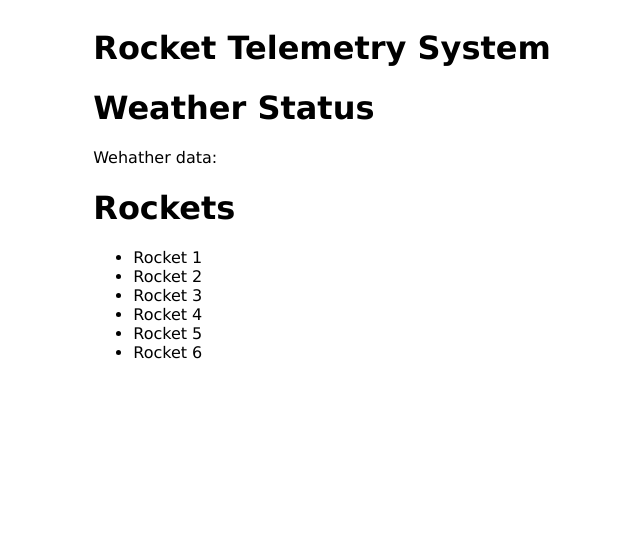
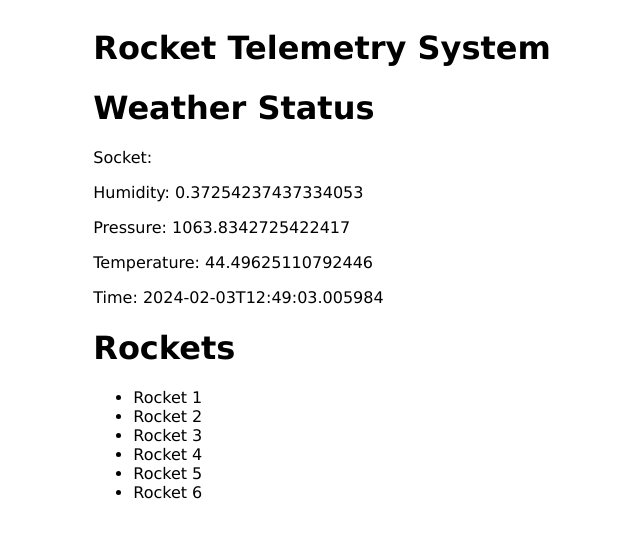
Before and after one commit to shtanriverdi/rocket-telemetry-system, a React (Vite) app in the folder frontend/rocket-telemetry-system-frontend/: page / in a window 1280 px wide. Shown: the top 538 px of the page, without its empty margins (318-958 px from the left). Built offline with nearby package versions, Linux system fonts and the light colour scheme; no server answers.

Commit message:
Weather socket is working

```diff
--- a/frontend/rocket-telemetry-system-frontend/src/Weather.jsx
+++ b/frontend/rocket-telemetry-system-frontend/src/Weather.jsx
@@ -7,7 +7,29 @@ const socket = io("http://localhost:3000/weather-telemetry");
 
 export default function Weather() {
   // Weather state
-  const [weatherData, setWeatherData] = useState(null);
+  const [isConnected, setIsConnected] = useState(socket.connected);
+  const [weatherData, setWeatherData] = useState({
+    temperature: 44.49625110792446,
+    humidity: 0.37254237437334053,
+    pressure: 1063.8342725422417,
+    precipitation: {
+      probability: 0.14629280109282006,
+      rain: false,
+      snow: false,
+      sleet: false,
+      hail: false,
+    },
+    time: "2024-02-03T12:49:03.005984",
+    wind: {
+      direction: "SW",
+      angle: 113.98393803672059,
+      speed: 22.481814742673823,
+    },
+  });
+
+  const handleSocketConnection = (isConnected) => {
+    setIsConnected(isConnected);
+  };
 
   // Runs only at the beginning
   useEffect(() => {
@@ -21,6 +43,7 @@ export default function Weather() {
     socket.on("disconnect", () => {
       console.log("Socket disconnected");
       // Do stuff when disconnection happens
+      handleSocketConnection(false);
     });
 
     // Close the socket on unmount of component
@@ -32,8 +55,15 @@ export default function Weather() {
   return (
     <>
       <h1>Weather Status</h1>
-      <p>Wehather data: </p>
-      {weatherData}
+      <p>Socket: {isConnected}</p>
+      <p>Humidity: {weatherData.humidity}</p>
+      {/* <p>Precipitation: {weatherData.precipitation}</p> */}
+      <p>Pressure: {weatherData.pressure}</p>
+      <p>Temperature: {weatherData.temperature}</p>
+      <p>Time: {weatherData.time}</p>
+      {/* <p>Wind: {weatherData.wind}</p> */}
+      {/* <p>Angle: {weatherData.angle}</p> */}
+      {/* <p>Direction: {weatherData.direction}</p> */}
     </>
   );
 }
```
Also changed, not shown: 1 other file (tests, documents, lock files or other folders).
